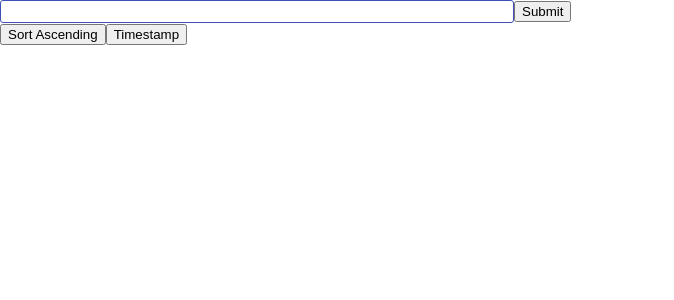
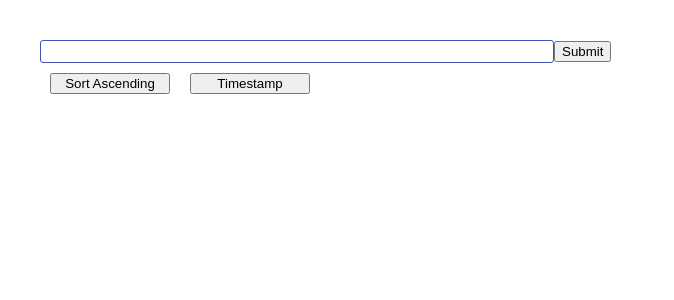
Before and after one commit to seanfoxinbox11/text-entry-list, a React (Create React App) app: page / in a window 1280 px wide. Shown: the top 300 px of the page, without its empty margins (0-674 px from the left). Built offline with nearby package versions, Linux system fonts and the light colour scheme.

Commit message:
Added Css styles to the TextEntryListComponent

```diff
--- a/src/App.css
+++ b/src/App.css
@@ -1,38 +1,29 @@
-.App {
-  text-align: center;
+body {
+  font-family: Helvetica;
 }
 
-.App-logo {
-  height: 40vmin;
-  pointer-events: none;
+.textEntryList {
+  margin: 40px 40px;
+  width: 600px;
 }
 
-@media (prefers-reduced-motion: no-preference) {
-  .App-logo {
-    animation: App-logo-spin infinite 20s linear;
-  }
+.sortingButton {
+  width: 120px;
+  margin: 10px;
 }
 
-.App-header {
-  background-color: #282c34;
-  min-height: 100vh;
-  display: flex;
-  flex-direction: column;
-  align-items: center;
-  justify-content: center;
-  font-size: calc(10px + 2vmin);
-  color: white;
+
+.list {
+  list-style-type: none;
+  margin: 0;
+  padding: 0;
 }
 
-.App-link {
-  color: #61dafb;
+.list li {
+  font: 200 20px/1.5 Helvetica, Verdana, sans-serif;
+  word-wrap: break-word;
 }
 
-@keyframes App-logo-spin {
-  from {
-    transform: rotate(0deg);
-  }
-  to {
-    transform: rotate(360deg);
-  }
+li:nth-child(even) {
+  background-color: #dddddd;
 }
```
